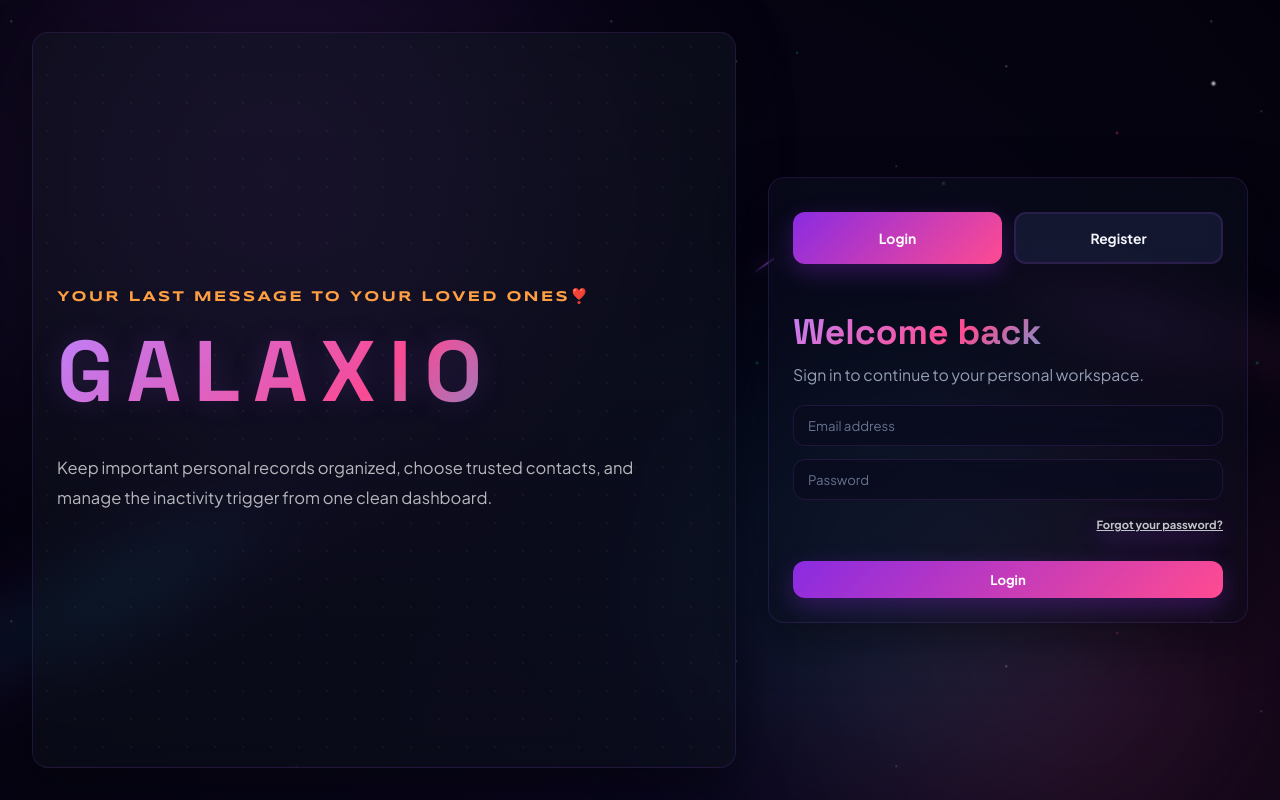
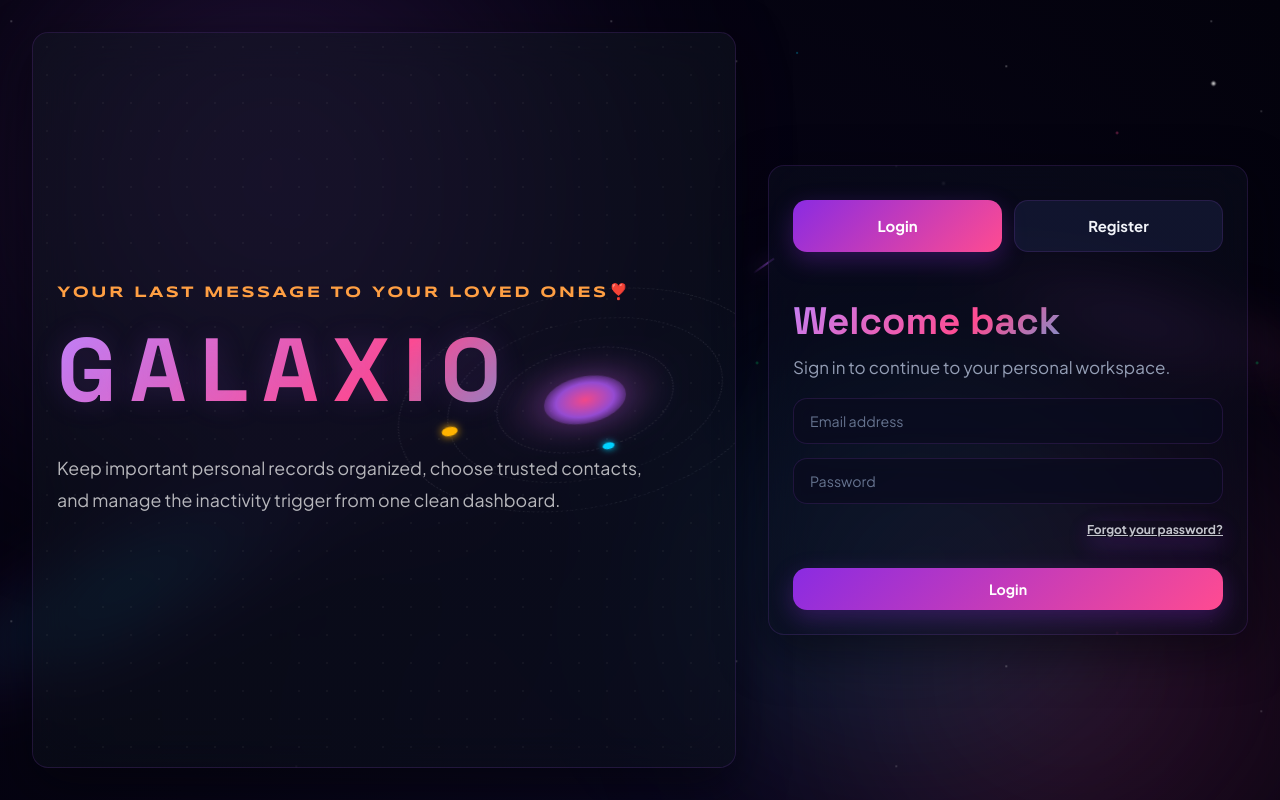
Before and after one commit to PAARTHAN/Quiet-Record, a React (Vite) app in the folder frontend/: page / in a window 1280 px wide. Built offline with nearby package versions, Linux system fonts and the light colour scheme; no server answers.

Commit message:
Enlarge sidebar logo, replace flashy rotating borders with elegant neon highlights, expand input and button margins, and decorate login page with orbital visualizer

```diff
--- a/frontend/src/components/Layout/Layout.css
+++ b/frontend/src/components/Layout/Layout.css
@@ -33,13 +33,20 @@
 .death-title {
   font-family: var(--font-accent);
   font-weight: 700;
-  font-size: 1.35rem; /* Wide tracking logo */
+  font-size: 1.85rem; /* Bigger logo */
   background: linear-gradient(135deg, #c084fc, #ff4b91, #00d2ff); /* cosmic violet to pink to cyan */
   -webkit-background-clip: text;
   background-clip: text;
   color: transparent;
   letter-spacing: 0.15em;
   text-transform: uppercase;
+}
+
+.sidebar-top {
+  padding: 12px 0 20px 0;
+  border-bottom: 1px solid rgba(255, 255, 255, 0.05);
+  margin-bottom: 10px;
+  text-align: center;
 }
 
 .sidebar-copy {
--- a/frontend/src/pages/Auth/AuthPage.css
+++ b/frontend/src/pages/Auth/AuthPage.css
@@ -240,3 +240,100 @@
 .auth-card {
   animation: fadeIn 0.8s cubic-bezier(0.16, 1, 0.3, 1);
 }
+
+/* Cosmic Orbit Visualizer */
+.auth-hero .cosmic-visualizer {
+  position: absolute;
+  top: 50%;
+  right: -50px;
+  width: 400px;
+  height: 400px;
+  transform: translateY(-50%) rotateX(55deg) rotateY(-10deg);
+  z-index: 0;
+  pointer-events: none;
+}
+
+.cosmic-core {
+  position: absolute;
+  top: 50%;
+  left: 50%;
+  width: 80px;
+  height: 80px;
+  margin-top: -40px;
+  margin-left: -40px;
+  border-radius: 50%;
+  background: radial-gradient(circle, #ff4b91 0%, #9d4edd 50%, transparent 80%);
+  filter: drop-shadow(0 0 25px rgba(157, 78, 221, 0.8));
+  animation: pulseCore 4s infinite alternate ease-in-out;
+}
+
+.cosmic-orbit {
+  position: absolute;
+  top: 50%;
+  left: 50%;
+  border: 1px dashed rgba(255, 255, 255, 0.12);
+  border-radius: 50%;
+  transform: translate(-50%, -50%);
+}
+
+.orbit-1 {
+  width: 180px;
+  height: 180px;
+  animation: rotateOrbit 12s linear infinite;
+}
+
+.orbit-2 {
+  width: 280px;
+  height: 280px;
+  animation: rotateOrbitReverse 20s linear infinite;
+}
+
+.orbit-3 {
+  width: 380px;
+  height: 380px;
+  animation: rotateOrbit 32s linear infinite;
+}
+
+.planet {
+  position: absolute;
+  border-radius: 50%;
+  top: 0;
+  left: 50%;
+  transform: translate(-50%, -50%);
+}
+
+.planet-1 {
+  width: 12px;
+  height: 12px;
+  background: #00d2ff;
+  box-shadow: 0 0 10px #00d2ff;
+}
+
+.planet-2 {
+  width: 16px;
+  height: 16px;
+  background: #ffb300;
+  box-shadow: 0 0 12px #ffb300;
+}
+
+.planet-3 {
+  width: 14px;
+  height: 14px;
+  background: #ff4b91;
+  box-shadow: 0 0 10px #ff4b91;
+}
+
+@keyframes pulseCore {
+  0% { transform: scale(0.9); opacity: 0.8; filter: drop-shadow(0 0 15px rgba(255, 75, 145, 0.7)); }
+  100% { transform: scale(1.1); opacity: 1; filter: drop-shadow(0 0 35px rgba(157, 78, 221, 0.95)); }
+}
+
+@keyframes rotateOrbit {
+  from { transform: translate(-50%, -50%) rotate(0deg); }
+  to { transform: translate(-50%, -50%) rotate(360deg); }
+}
+
+@keyframes rotateOrbitReverse {
+  from { transform: translate(-50%, -50%) rotate(360deg); }
+  to { transform: translate(-50%, -50%) rotate(0deg); }
+}
--- a/frontend/src/pages/Auth/AuthPage.jsx
+++ b/frontend/src/pages/Auth/AuthPage.jsx
@@ -75,6 +75,12 @@ export default function AuthPage({ onLogin }) {
   return (
     <div className="auth-page">
       <div className="auth-hero card glass">
+        <div className="cosmic-visualizer">
+          <div className="cosmic-core"></div>
+          <div className="cosmic-orbit orbit-1"><div className="planet planet-1"></div></div>
+          <div className="cosmic-orbit orbit-2"><div className="planet planet-2"></div></div>
+          <div className="cosmic-orbit orbit-3"><div className="planet planet-3"></div></div>
+        </div>
         <span className="eyebrow">Your Last Message to Your Loved Ones❣️</span>
         <h1 className="death-title">Galaxio</h1>
         <p>
--- a/frontend/src/pages/Dashboard/DashboardPage.css
+++ b/frontend/src/pages/Dashboard/DashboardPage.css
@@ -22,51 +22,37 @@
 
 .stat-card {
   display: grid;
-  gap: 10px;
+  gap: 12px;
   min-height: 160px;
   position: relative;
-  background: transparent !important;
-  border: none !important;
+  background: linear-gradient(180deg, rgba(13, 17, 34, 0.45), rgba(9, 12, 26, 0.45)) !important;
+  backdrop-filter: blur(24px);
+  -webkit-backdrop-filter: blur(24px);
+  border: 1px solid var(--border) !important;
+  border-radius: 20px;
+  padding: 24px;
   z-index: 1;
-  transition: transform 0.3s cubic-bezier(0.175, 0.885, 0.32, 1.275);
+  transition: all 0.3s cubic-bezier(0.16, 1, 0.3, 1);
+  box-shadow: var(--shadow);
 }
 
-/* The Animated Glowing Border Background */
+/* Elegant neon line highlight on top of the cards */
 .stat-card::before {
   content: "";
   position: absolute;
-  top: -50%;
-  left: -50%;
-  width: 200%;
-  height: 200%;
-  background: conic-gradient(
-    transparent,
-    rgba(255, 255, 255, 0.1),
-    transparent 20%,
-    var(--card-accent) 40%,
-    var(--card-accent) 50%,
-    transparent 60%
-  );
-  animation: rotateGlow 4s linear infinite;
-  opacity: 0.85; /* Highly visible by default */
+  top: 0;
+  left: 15%;
+  right: 15%;
+  height: 2px;
+  background: linear-gradient(90deg, transparent, var(--card-accent), transparent);
+  opacity: 0.85;
+  z-index: 2;
+  pointer-events: none;
   transition: opacity 0.3s ease;
-  z-index: 0;
-  pointer-events: none;
 }
 
-/* The Inner Card Surface Mask */
 .stat-card::after {
-  content: "";
-  position: absolute;
-  inset: 2px; /* Increased to 2px for a thicker, more visible border */
-  background: linear-gradient(180deg, rgba(13, 17, 34, 0.45), rgba(9, 12, 26, 0.45));
-  backdrop-filter: blur(16px);
-  -webkit-backdrop-filter: blur(16px);
-  border-radius: 20px;
-  z-index: 1;
-  box-shadow: inset 0 0 0 1px rgba(255, 255, 255, 0.03);
-  transition: box-shadow 0.3s ease;
-  pointer-events: none;
+  display: none;
 }
 
 .stat-card > * {
@@ -75,16 +61,9 @@
 }
 
 .stat-card:hover {
-  transform: translateY(-5px);
-}
-
-.stat-card:hover::before {
-  opacity: 1;
-  animation-duration: 2.5s;
-}
-
-.stat-card:hover::after {
-  box-shadow: inset 0 0 50px var(--card-accent-glow), inset 0 0 0 1px rgba(255, 255, 255, 0.05);
+  transform: translateY(-4px);
+  border-color: var(--card-accent) !important;
+  box-shadow: 0 16px 36px rgba(0, 0, 0, 0.4), 0 0 20px var(--card-accent-glow);
 }
 
 .stat-card span,
--- a/frontend/src/styles.css
+++ b/frontend/src/styles.css
@@ -35,7 +35,7 @@
 }
 
 html {
-  font-size: 13.2px; /* Sleeker, slightly smaller minimalistic font size */
+  font-size: 14.2px; /* Enhanced text readability */
 }
 
 html,
@@ -432,8 +432,8 @@ select,
 textarea {
   width: 100%;
   min-width: 0;
-  padding: 11px 14px;
-  border-radius: 12px;
+  padding: 13px 16px; /* Expanded touch target */
+  border-radius: 14px; /* More modern, smooth curvature */
   border: 1px solid var(--border);
   background: rgba(10, 11, 30, 0.6);
   color: #f1f3f9;
@@ -471,8 +471,8 @@ textarea {
    ========================================================================== */
 button {
   border: 0;
-  border-radius: 12px;
-  padding: 10px 16px;
+  border-radius: 14px; /* Spacious, rounded buttons */
+  padding: 12px 24px;
   cursor: pointer;
   font-weight: 700;
   color: #ffffff;
@@ -494,26 +494,27 @@ button:disabled {
 
 button.secondary {
   color: var(--text);
-  background: rgba(30, 39, 73, 0.5);
-  border-radius: 12px;
-  border: 2px solid var(--border);
+  background: rgba(30, 39, 73, 0.45);
+  border-radius: 14px;
+  border: 1px solid var(--border);
   box-shadow: none;
   transition: all 0.3s ease;
 }
 
 button.secondary:hover {
-  background: rgba(30, 39, 73, 0.8);
-  border-color: var(--accent);
+  background: rgba(30, 39, 73, 0.75);
+  border-color: var(--accent-3);
 }
 
 button.danger {
   color: white;
   background: linear-gradient(135deg, #ff1744, #b00020);
-  box-shadow: 0 8px 24px rgba(255, 23, 68, 0.3);
+  border-radius: 14px;
+  box-shadow: 0 8px 24px rgba(255, 23, 68, 0.25);
 }
 
 button.danger:hover {
-  box-shadow: 0 12px 30px rgba(255, 23, 68, 0.45);
+  box-shadow: 0 12px 30px rgba(255, 23, 68, 0.4);
 }
 
 /* ==========================================================================
```
